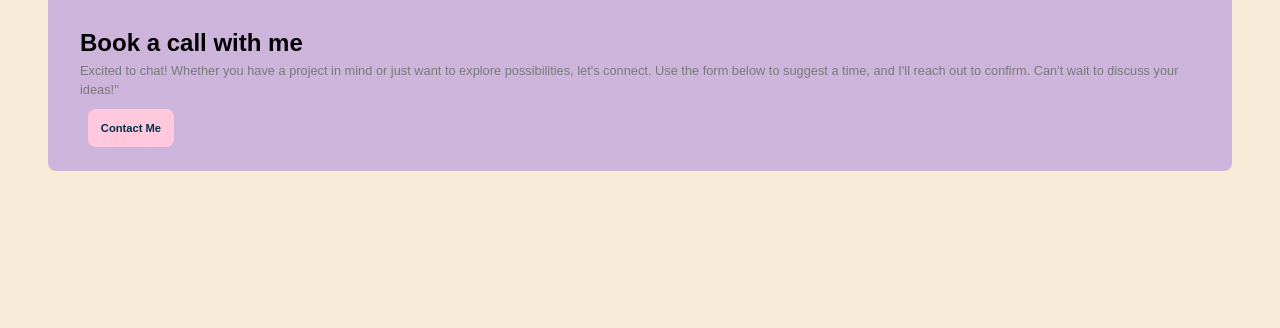
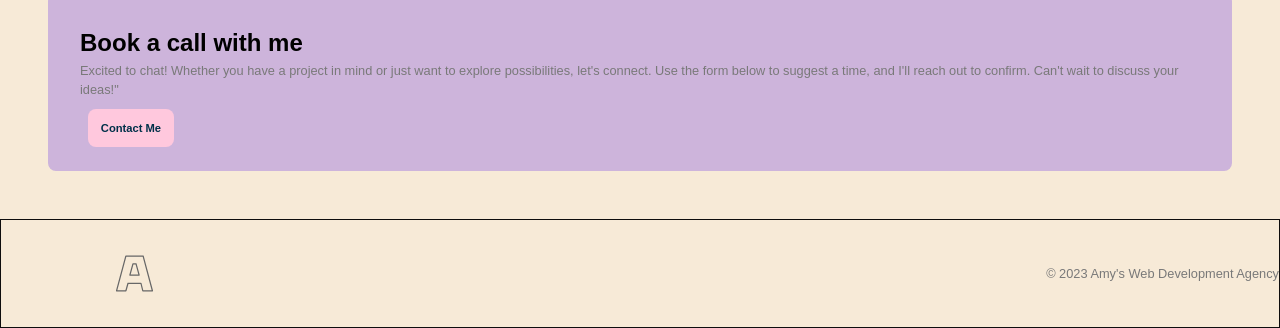
Before and after one commit to irm1005-itec1005-fall-2023/final-exam-lauradawe, a plain HTML site: page index.html in a window 1280 px wide. Shown: the part 1951-2279 px from the top of the page. Before the commit the page ends 2122 px from the top, so only its background shows below. Drawn offline with Linux system fonts and the light colour scheme.

Commit message:
Add footer

```diff
--- a/index.html
+++ b/index.html
@@ -216,7 +216,13 @@
     © 2023 Amy's Web Development Agency
 
   -->
-
+  <div class="footer-container">
+    <footer>
+      <h2 class="sr-only">Site Footer</h2>
+      <img src="images/logo/logo-dark.svg" alt=" Amy's Web Development Agency Logo" />
+      <p>© 2023 Amy's Web Development Agency</p>
+    </footer>
+  </div>
 
   </main>
 
--- a/style.css
+++ b/style.css
@@ -329,6 +329,34 @@ main ul li a:hover {
   border-radius: .5rem;
   padding: 2rem;
   }
+
+  .container {
+    width: 800px;
+    margin: 0 auto;
+  }
+
+  footer {
+    width: 100%;
+
+    padding: 1rem 0 1rem 0;
+
+    display: flex;
+    justify-content: space-between;
+    align-items: center;
+    border: 1px solid #0e0d0d;
+  }
+
+  footer img {
+    width: 75px;
+    height: 75px;
+    display: flex;
+    border-radius: 1rem;
+    padding: 1rem
+  }
+
+
+
+
 /*
  * SHARED STYLES
  */
```
